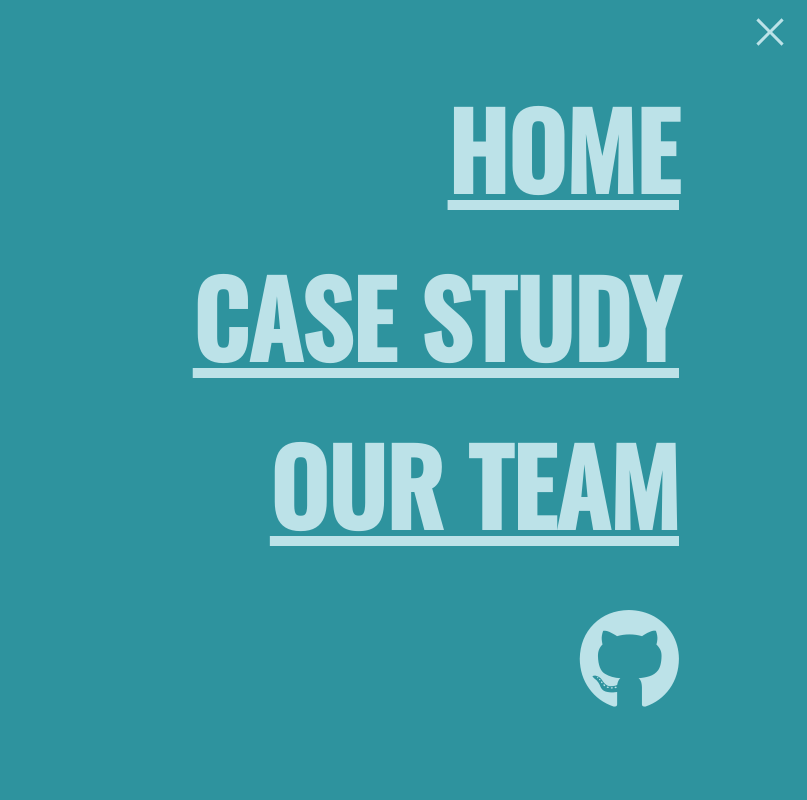
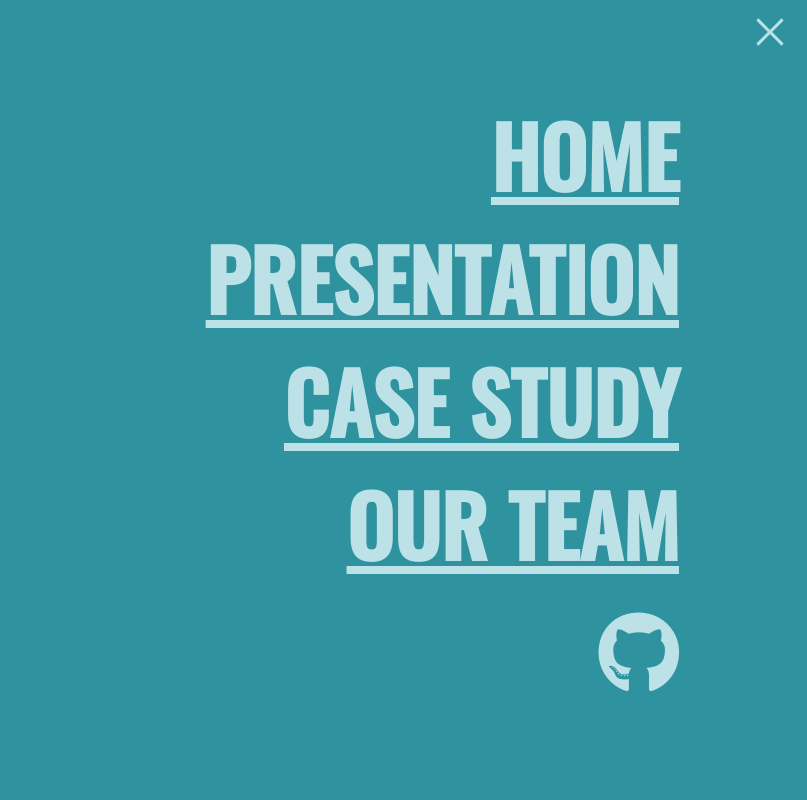
Before and after one commit to skopos-api-monitoring/skopos-api-monitoring.github.io, a plain HTML site: page index.html in a window 1280 px wide. Both pictures are taken after a click on the button 1238 px from the left and 42 px from the top of the page. Shown: the top 800 px of the page, 473-1280 px from the left. Drawn offline with nearby package versions, Linux system fonts and the light colour scheme; a web font is replaced by a local one.

Commit message:
added navigation link for presentation to menu

```diff
--- a/index.html
+++ b/index.html
@@ -56,6 +56,7 @@
       </div>
       <ul>
         <li><a href="#home" id="home-link">HOME</a></li>
+        <li><a href="#presentation" id="presentation-link">PRESENTATION</a></li>
         <li><a href="#case-study" id="case-study-link">CASE STUDY</a></li>
         <li><a href="#our-team" id="our-team-link">OUR TEAM</a></li>
         <li>
@@ -104,7 +105,7 @@
           alt="Home page"/>
       </div>
     </section>
-    <section class='presentation integration'>
+    <section class='presentation integration' id="presentation">
         <h2>Watch the Presentation</h2>
         <iframe class='presentation-video softened' src="https://www.youtube.com/embed/y1N8N9Rhkdc" title="YouTube video player" frameborder="0" allow="accelerometer; autoplay; clipboard-write; encrypted-media; gyroscope; picture-in-picture" allowfullscreen></iframe>
     </section>
--- a/stylesheets/main.css
+++ b/stylesheets/main.css
@@ -1407,13 +1407,12 @@ small {
 }
 
 .menu li {
-  padding: 8px 0;
   text-align: right;
 }
 
 .menu a {
   font-weight: 900;
-  font-size: 8vw;
+  font-size: 6.5vw;
   font-family: var(--font-family-header);
   text-transform: uppercase;
   color: var(--color-skopos-powder-blue);
```
